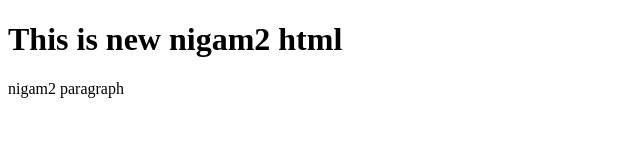
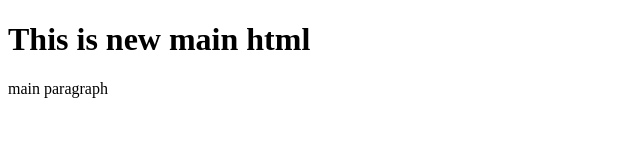
Before and after one commit to NigamStha/github2, a plain HTML site: page index.html in a window 1280 px wide. Shown: the whole page, without its empty margins (0-640 px from the left). Drawn offline with Linux system fonts and the light colour scheme.

Commit message:
new commit

```diff
--- a/index.html
+++ b/index.html
@@ -6,7 +6,7 @@
     <title>Document</title>
 </head>
 <body>
-    <h1>This is new nigam2 html</h1>
-    <p>nigam2 paragraph</p>
+    <h1>This is new main html</h1>
+    <p>main paragraph</p>
 </body>
 </html>
```
